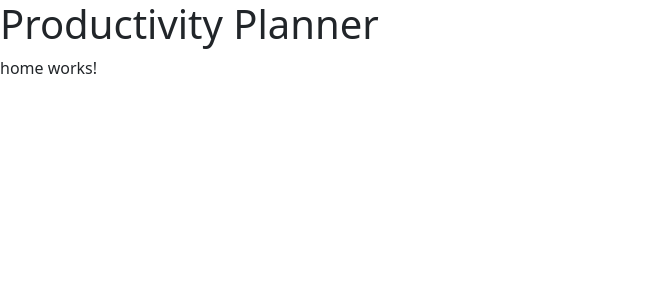
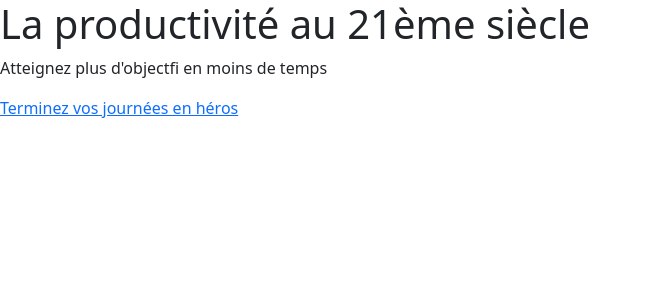
Before and after one commit to aurelien-gallea/productivity-planner, an Angular app: page / in a window 1280 px wide. Shown: the top 300 px of the page, without its empty margins (0-651 px from the left). Built offline with nearby package versions, Linux system fonts and the light colour scheme; no server answers.

Commit message:
wip(home-banner): add unit test

```diff
--- a/package.json
+++ b/package.json
@@ -10,6 +10,7 @@
     "build:development": "ng build --configuration=development",
     "watch": "ng build --watch --configuration development",
     "test": "jest",
+    "test:watch": "jest --watch --onlyChanged --verbose",
     "test:coverage" : "jest --coverage",
     "lint": "ng lint",
     "deploy:production": "npm run build:production && firebase use production && firebase deploy",
--- a/src/app/app.component.html
+++ b/src/app/app.component.html
@@ -1,3 +1 @@
-<h1>Productivity Planner</h1>
-
 <router-outlet/>
--- /dev/null
+++ b/src/app/visitor/home/home-banner/home-banner.dumb.component.html
@@ -0,0 +1,3 @@
+<h1 data-testid="banner-title">{{title()}}</h1>
+<p data-testid="banner-description">{{description()}}</p>
+<a data-testid="banner-button" href="#" (click)="clicked.emit()">{{button()}}</a>
--- /dev/null
+++ b/src/app/visitor/home/home-banner/home-banner.dumb.component.ts
@@ -0,0 +1,18 @@
+import { ChangeDetectionStrategy, Component, input, output } from '@angular/core';
+
+@Component({
+  selector: 'app-home-banner',
+  imports: [],
+  templateUrl: './home-banner.dumb.component.html',
+  styleUrl: './home-banner.dumb.component.scss',
+  changeDetection: ChangeDetectionStrategy.OnPush
+})
+export class HomeBannerDumbComponent {
+
+ readonly title = input.required<string>();
+ readonly description = input.required<string>();
+ readonly button = input.required<string>();
+
+ readonly clicked = output<void>();
+
+}
--- a/src/app/visitor/home/home.page.component.html
+++ b/src/app/visitor/home/home.page.component.html
@@ -1 +1,6 @@
-<p>home works!</p>
+<app-home-banner
+    title="La productivité au 21ème siècle"
+    description="Atteignez plus d'objectfi en moins de temps"
+    button="Terminez vos journées en héros"
+    (clicked)="onBannerCLicked()"
+    />
--- a/src/app/visitor/home/home.page.component.ts
+++ b/src/app/visitor/home/home.page.component.ts
@@ -1,10 +1,16 @@
 import { Component } from '@angular/core';
+import { HomeBannerDumbComponent } from "./home-banner/home-banner.dumb.component";
 
 @Component({
-  imports: [],
+  imports: [HomeBannerDumbComponent],
   templateUrl: './home.page.component.html',
   styleUrl: './home.page.component.scss'
 })
 export class HomePageComponent {
+onBannerCLicked() {
+console.log('bannerCLicked');
 
 }
+
+
+}
```
Also changed, not shown: src/app/visitor/home/home-banner/home-banner.dumb.component.scss (added), 2 other files (tests, documents, lock files or other folders).
